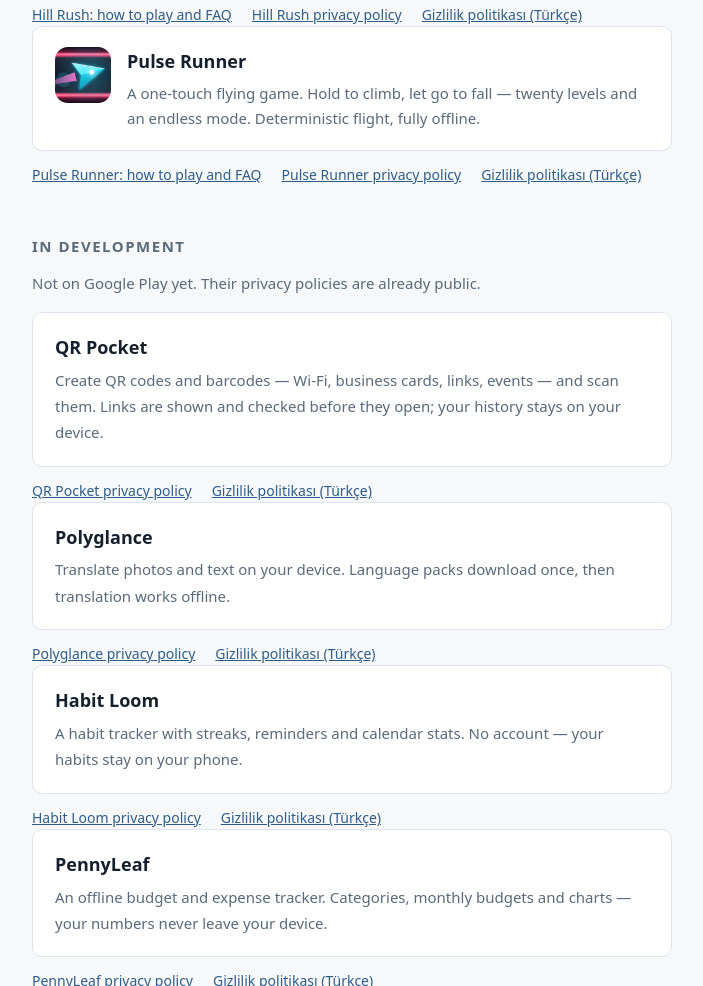
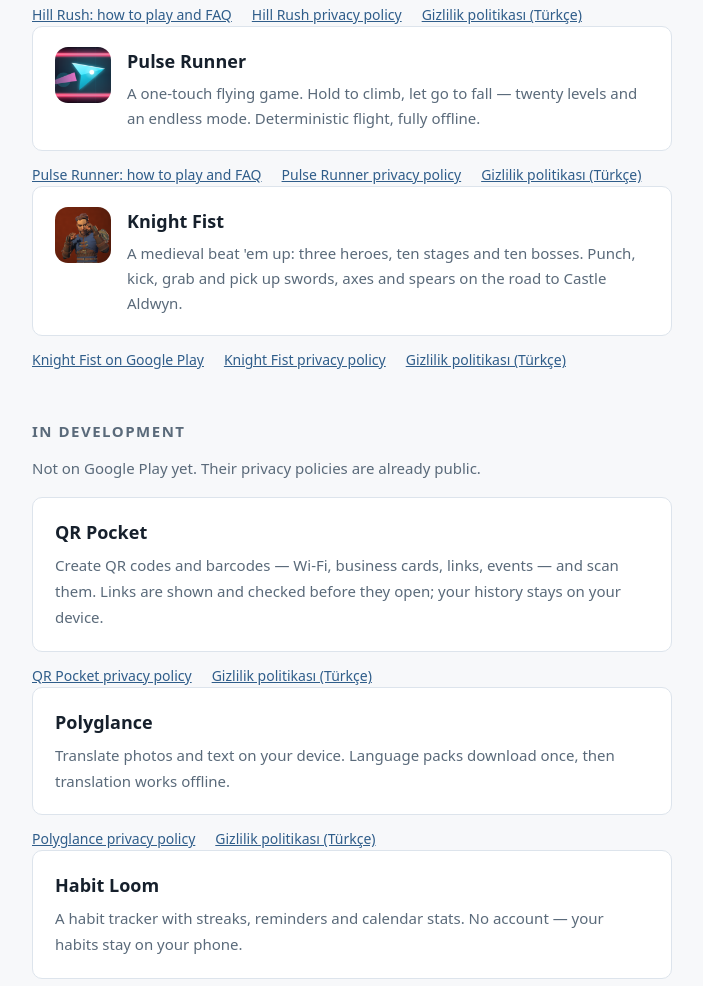
Before and after one commit to bumustudios/bumustudios.github.io, a plain HTML site: page index.html in a window 1280 px wide. Shown: the part 2247-3233 px from the top of the page, without its empty margins (288-991 px from the left). Drawn offline with Linux system fonts and the light colour scheme.

Commit message:
Knight Fist is live: add it to the home page and the games link page
Co-Authored-By: Claude Opus 5.5 <noreply@anthropic.com>

```diff
--- a/index.html
+++ b/index.html
@@ -217,6 +217,19 @@
     <a href="pulserunner/privacy/tr/">Gizlilik politikası (Türkçe)</a>
   </div>
 
+  <a class="app" href="https://play.google.com/store/apps/details?id=com.bumustudios.knightfist&amp;referrer=utm_source%3Dsite">
+    <img src="knightfist/assets/icon-192.png" width="56" height="56" alt="">
+    <b>Knight Fist</b>
+    <span>A medieval beat 'em up: three heroes, ten stages and ten bosses. Punch, kick, grab and
+    pick up swords, axes and spears on the road to Castle Aldwyn.</span>
+  </a>
+
+  <div class="links">
+    <a href="https://play.google.com/store/apps/details?id=com.bumustudios.knightfist&amp;referrer=utm_source%3Dsite">Knight Fist on Google Play</a>
+    <a href="knightfist/privacy/">Knight Fist privacy policy</a>
+    <a href="knightfist/privacy/tr/">Gizlilik politikası (Türkçe)</a>
+  </div>
+
   <h2>In development</h2>
   <p class="soon">Not on Google Play yet. Their privacy policies are already public.</p>
 
```
Also changed, not shown: links/games/index.html (+1 -0 lines), knightfist/assets/icon-192.png (added).
